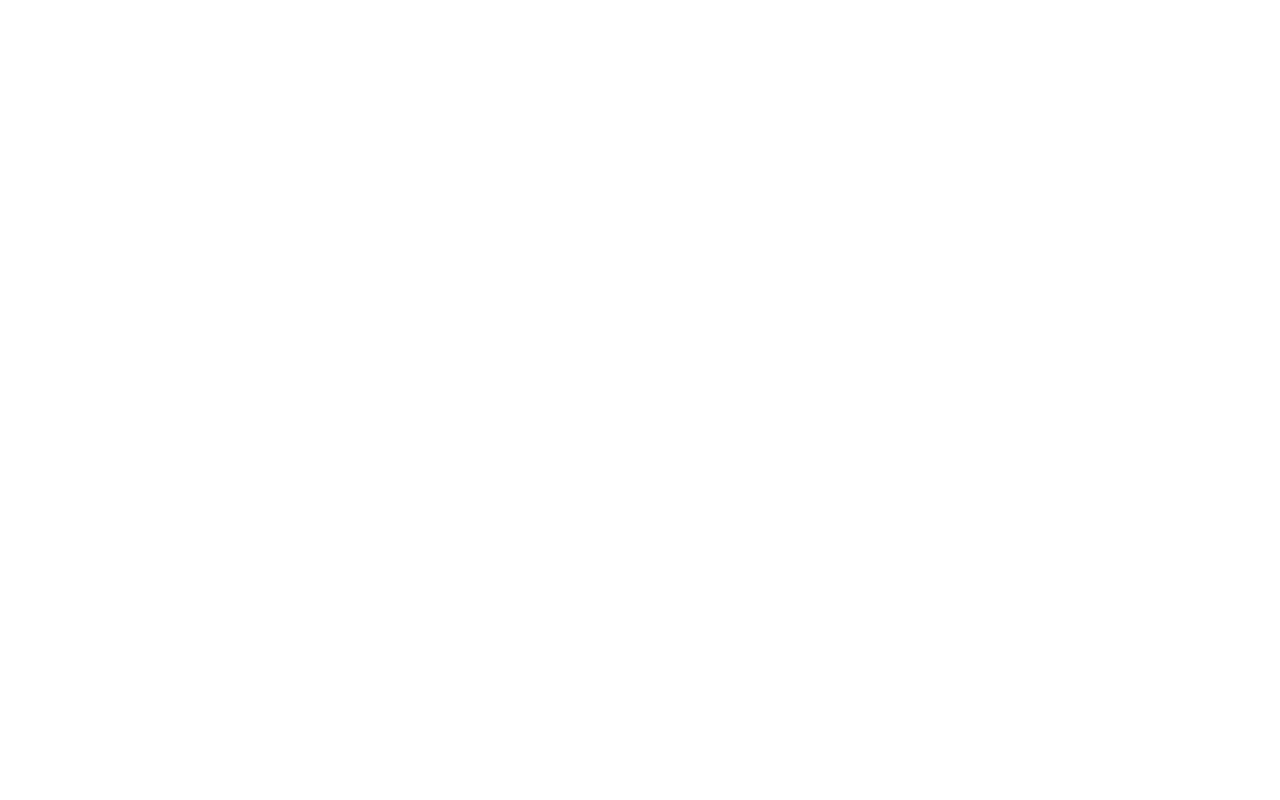
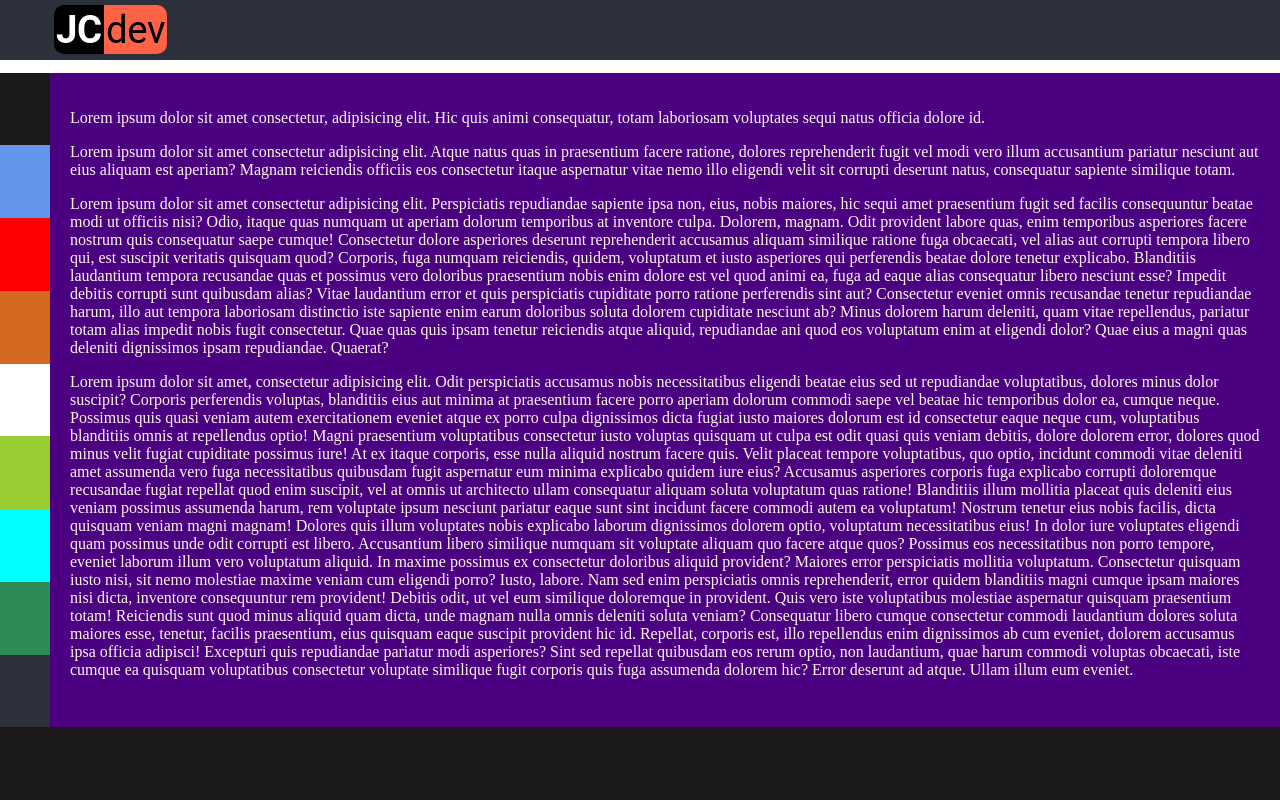
Before and after one commit to CarlosJCdev/Grid-Componentes, a plain HTML site: page Design.html in a window 1280 px wide. Drawn offline with Linux system fonts and the light colour scheme.

Commit message:
Creación de estrucutura de paginas diseño y desarrollo

```diff
--- a/Design.html
+++ b/Design.html
@@ -0,0 +1,110 @@
+<!DOCTYPE html>
+<html lang="en">
+
+<head>
+    <meta charset="UTF-8">
+    <meta http-equiv="X-UA-Compatible" content="IE=edge">
+    <meta name="viewport" content="width=device-width, initial-scale=1.0">
+    <link rel="stylesheet" href="/style/style.css">
+    <link rel="shortcut icon" href="./assets/Recurso68.png">
+    <title>JC °dev</title>
+</head>
+
+<body>
+    <header class="menu">
+        <nav class="menu-content">
+            <h2 class="title"><strong class="jc">JC</strong><span class="dev">dev</span></h2>
+        </nav>
+    </header>
+    <nav class="categories">
+
+
+        <header class="Design">
+            <div class="elements">
+                <h2></h2>
+            </div>
+        </header>
+
+        <header class="Programming">
+            <div class="elements">
+                <h2></h2>
+            </div>
+        </header>
+
+        <header class="Github">
+            <div class="elements">
+                <h2></h2>
+            </div>
+        </header>
+
+        <header class="HTML">
+            <div class="elements">
+                <h2></h2>
+            </div>
+        </header>
+
+        <header class="CSS">
+            <div class="elements">
+                <h2></h2>
+            </div>
+        </header>
+
+        <header class="Angular">
+            <div class="elements">
+                <h2></h2>
+            </div>
+        </header>
+
+        <header class="React">
+            <div class="elements">
+                <h2></h2>
+            </div>
+        </header>
+
+        <header class="Test">
+            <div class="elements">
+                <h2></h2>
+            </div>
+        </header>
+
+        <header class="Node">
+            <div class="elements">
+                <h2></h2>
+            </div>
+        </header>
+
+    </nav>
+    <main class="contenido">
+        <p>Lorem ipsum dolor sit amet consectetur, adipisicing elit. Hic quis animi consequatur, totam laboriosam voluptates sequi natus officia dolore id.</p>
+        <p>Lorem ipsum dolor sit amet consectetur adipisicing elit. Atque natus quas in praesentium facere ratione, dolores reprehenderit fugit vel modi vero illum accusantium pariatur nesciunt aut eius aliquam est aperiam? Magnam reiciendis officiis eos
+            consectetur itaque aspernatur vitae nemo illo eligendi velit sit corrupti deserunt natus, consequatur sapiente similique totam.</p>
+        <p>Lorem ipsum dolor sit amet consectetur adipisicing elit. Perspiciatis repudiandae sapiente ipsa non, eius, nobis maiores, hic sequi amet praesentium fugit sed facilis consequuntur beatae modi ut officiis nisi? Odio, itaque quas numquam ut aperiam
+            dolorum temporibus at inventore culpa. Dolorem, magnam. Odit provident labore quas, enim temporibus asperiores facere nostrum quis consequatur saepe cumque! Consectetur dolore asperiores deserunt reprehenderit accusamus aliquam similique ratione
+            fuga obcaecati, vel alias aut corrupti tempora libero qui, est suscipit veritatis quisquam quod? Corporis, fuga numquam reiciendis, quidem, voluptatum et iusto asperiores qui perferendis beatae dolore tenetur explicabo. Blanditiis laudantium
+            tempora recusandae quas et possimus vero doloribus praesentium nobis enim dolore est vel quod animi ea, fuga ad eaque alias consequatur libero nesciunt esse? Impedit debitis corrupti sunt quibusdam alias? Vitae laudantium error et quis perspiciatis
+            cupiditate porro ratione perferendis sint aut? Consectetur eveniet omnis recusandae tenetur repudiandae harum, illo aut tempora laboriosam distinctio iste sapiente enim earum doloribus soluta dolorem cupiditate nesciunt ab? Minus dolorem harum
+            deleniti, quam vitae repellendus, pariatur totam alias impedit nobis fugit consectetur. Quae quas quis ipsam tenetur reiciendis atque aliquid, repudiandae ani quod eos voluptatum enim at eligendi dolor? Quae eius a magni quas deleniti dignissimos
+            ipsam repudiandae. Quaerat?</p>
+        <p>Lorem ipsum dolor sit amet, consectetur adipisicing elit. Odit perspiciatis accusamus nobis necessitatibus eligendi beatae eius sed ut repudiandae voluptatibus, dolores minus dolor suscipit? Corporis perferendis voluptas, blanditiis eius aut minima
+            at praesentium facere porro aperiam dolorum commodi saepe vel beatae hic temporibus dolor ea, cumque neque. Possimus quis quasi veniam autem exercitationem eveniet atque ex porro culpa dignissimos dicta fugiat iusto maiores dolorum est id
+            consectetur eaque neque cum, voluptatibus blanditiis omnis at repellendus optio! Magni praesentium voluptatibus consectetur iusto voluptas quisquam ut culpa est odit quasi quis veniam debitis, dolore dolorem error, dolores quod minus velit
+            fugiat cupiditate possimus iure! At ex itaque corporis, esse nulla aliquid nostrum facere quis. Velit placeat tempore voluptatibus, quo optio, incidunt commodi vitae deleniti amet assumenda vero fuga necessitatibus quibusdam fugit aspernatur
+            eum minima explicabo quidem iure eius? Accusamus asperiores corporis fuga explicabo corrupti doloremque recusandae fugiat repellat quod enim suscipit, vel at omnis ut architecto ullam consequatur aliquam soluta voluptatum quas ratione! Blanditiis
+            illum mollitia placeat quis deleniti eius veniam possimus assumenda harum, rem voluptate ipsum nesciunt pariatur eaque sunt sint incidunt facere commodi autem ea voluptatum! Nostrum tenetur eius nobis facilis, dicta quisquam veniam magni magnam!
+            Dolores quis illum voluptates nobis explicabo laborum dignissimos dolorem optio, voluptatum necessitatibus eius! In dolor iure voluptates eligendi quam possimus unde odit corrupti est libero. Accusantium libero similique numquam sit voluptate
+            aliquam quo facere atque quos? Possimus eos necessitatibus non porro tempore, eveniet laborum illum vero voluptatum aliquid. In maxime possimus ex consectetur doloribus aliquid provident? Maiores error perspiciatis mollitia voluptatum. Consectetur
+            quisquam iusto nisi, sit nemo molestiae maxime veniam cum eligendi porro? Iusto, labore. Nam sed enim perspiciatis omnis reprehenderit, error quidem blanditiis magni cumque ipsam maiores nisi dicta, inventore consequuntur rem provident! Debitis
+            odit, ut vel eum similique doloremque in provident. Quis vero iste voluptatibus molestiae aspernatur quisquam praesentium totam! Reiciendis sunt quod minus aliquid quam dicta, unde magnam nulla omnis deleniti soluta veniam? Consequatur libero
+            cumque consectetur commodi laudantium dolores soluta maiores esse, tenetur, facilis praesentium, eius quisquam eaque suscipit provident hic id. Repellat, corporis est, illo repellendus enim dignissimos ab cum eveniet, dolorem accusamus ipsa
+            officia adipisci! Excepturi quis repudiandae pariatur modi asperiores? Sint sed repellat quibusdam eos rerum optio, non laudantium, quae harum commodi voluptas obcaecati, iste cumque ea quisquam voluptatibus consectetur voluptate similique
+            fugit corporis quis fuga assumenda dolorem hic? Error deserunt ad atque. Ullam illum eum eveniet.</p>
+    </main>
+
+
+
+    <footer class="footer">
+
+    </footer>
+</body>
+
+</html>
--- a/style/style.css
+++ b/style/style.css
@@ -13,7 +13,7 @@ body {
     --Navbar: #2c303a;
     --footer: #1B1919;
     --color1: #ff6347;
-    --color2: yellowgreen;
+    --color2: #9acd32;
     --color3: #4464a4;
     --color4: red;
     --color5: chocolate;
@@ -75,13 +75,13 @@ body {
 }
 
 .CSS {
-    background: crimson;
+    background: white;
     grid-column: 1 / 4;
     grid-row: 5 / 6;
 }
 
 .Angular {
-    background: greenyellow;
+    background: var(--color2);
     grid-column: 1 / 4;
     grid-row: 6 / 7;
 }
```
Also changed, not shown: Development.html (+110 -0 lines).
